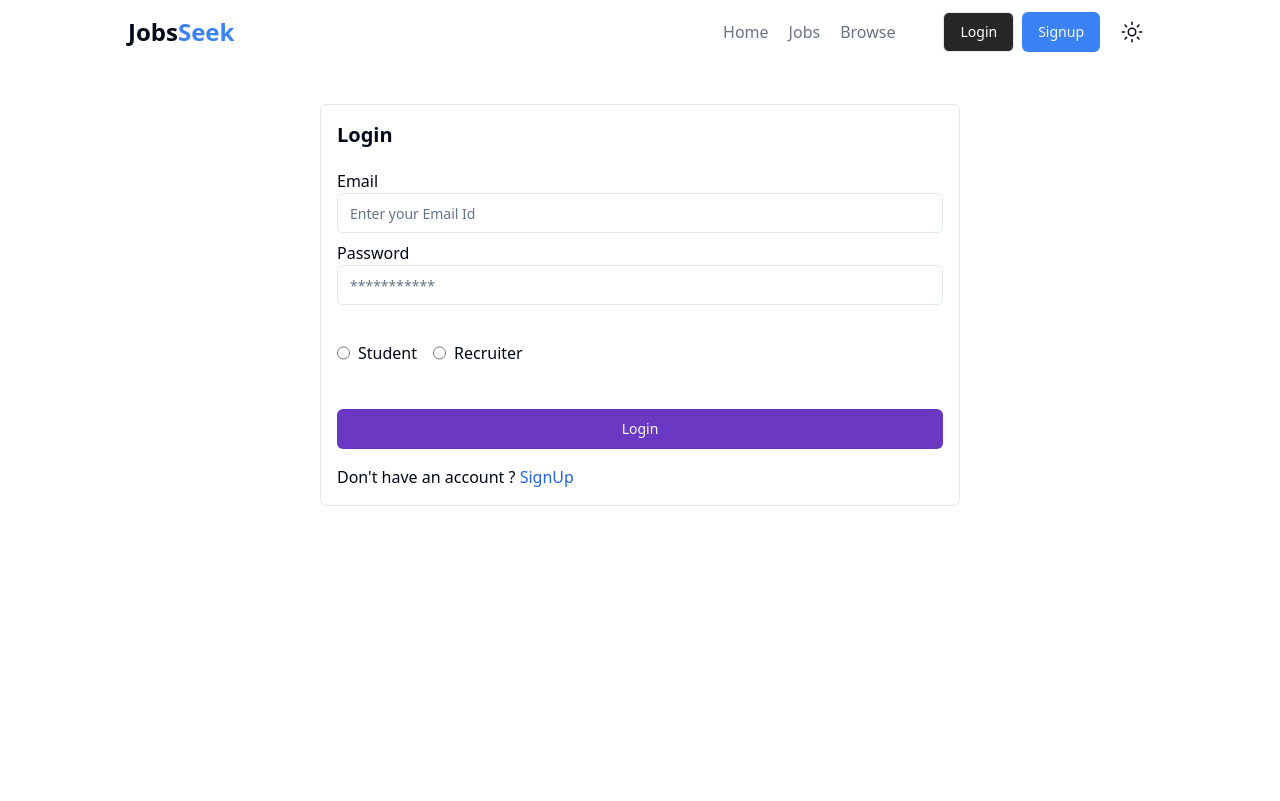
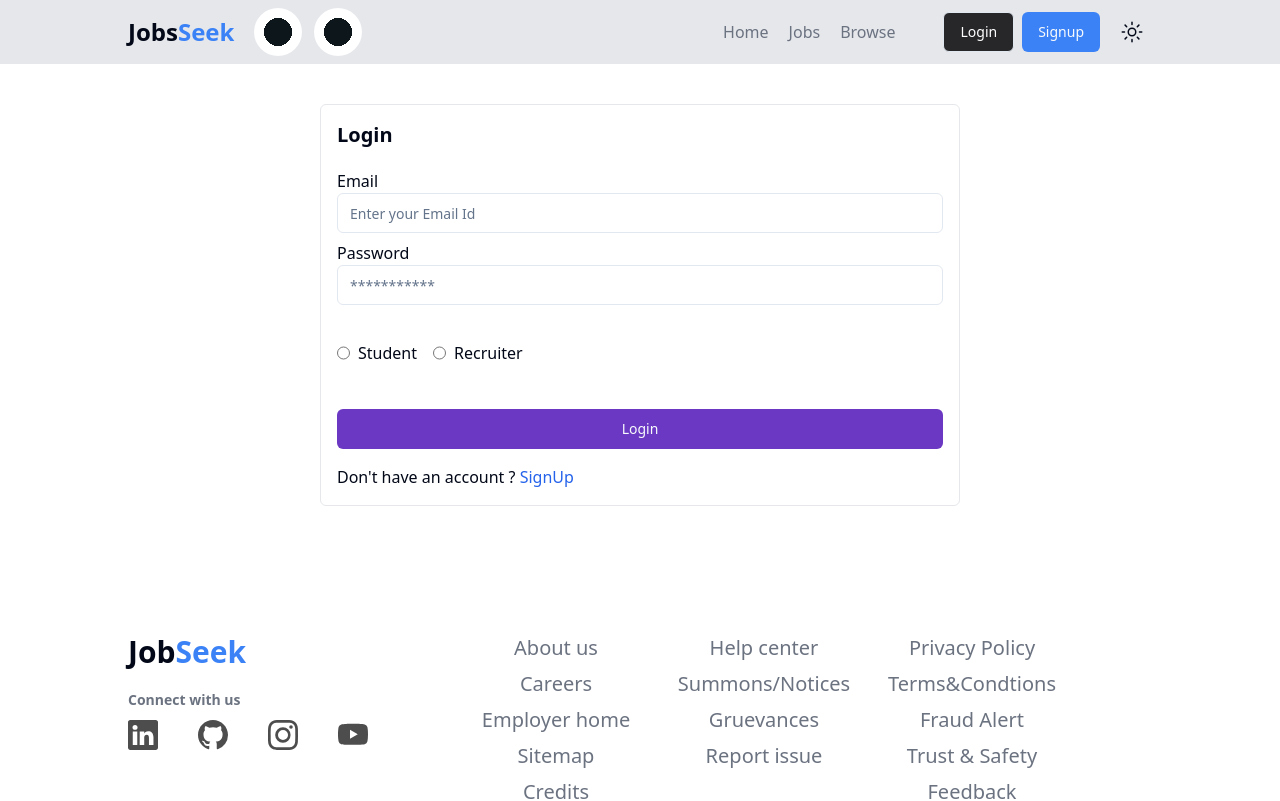
Before and after one commit to ashishkanwal/jobportal, a React (Vite) app in the folder frontend/: page /login in a window 1280 px wide. Shown: the top 801 px of the page. Built offline with nearby package versions, Linux system fonts and the light colour scheme.

Commit message:
responsive for mobile

```diff
--- a/frontend/src/components/Footer.jsx
+++ b/frontend/src/components/Footer.jsx
@@ -3,29 +3,29 @@ import './footer.css'
 
 const Footer = () => {
     return (
-        <div className='bg-white w-full'>
-            <div className='max-w-5xl mx-auto my-20 bg-white h-52 flex gap-2 py-2'>
-                <div className=' w-80 text-3xl font-semibold flex flex-col gap-5'>
+        <div className='bg-white w-full max-w-7xl'>
+            <div className='max-w-5xl mx-auto my-20 bg-white min-h-52 lg:h-52 flex gap-2 py-2 flex-col lg:flex-row'>
+                <div className=' w-80 text-3xl font-semibold flex flex-col gap-5 items-center lg:items-start'>
                     <div>
                         <span >Job</span><span className='text-blue-500'>Seek</span>
                     </div>
                     <div>
                         <h5 className='text-sm text-gray-500'>Connect with us</h5>
                         <div className='w-[240px]'>
-                            <ul class="example-2">
-                                <li class="icon-content">
+                            <ul className="example-2">
+                                <li className="icon-content">
                                     <a
                                         href="https://linkedin.com/"
                                         aria-label="LinkedIn"
                                         data-social="linkedin"
                                     >
-                                        <div class="filled"></div>
+                                        <div className="filled"></div>
                                         <svg
                                             xmlns="http://www.w3.org/2000/svg"
                                             width="16"
                                             height="16"
                                             fill="currentColor"
-                                            class="bi bi-linkedin"
+                                            className="bi bi-linkedin"
                                             viewBox="0 0 16 16"
                                             xml:space="preserve"
                                         >
@@ -35,17 +35,17 @@ const Footer = () => {
                                             ></path>
                                         </svg>
                                     </a>
-                                    <div class="tooltip">LinkedIn</div>
+                                    <div className="tooltip">LinkedIn</div>
                                 </li>
-                                <li class="icon-content">
+                                <li className="icon-content">
                                     <a href="https://www.github.com/" aria-label="GitHub" data-social="github">
-                                        <div class="filled"></div>
+                                        <div className="filled"></div>
                                         <svg
                                             xmlns="http://www.w3.org/2000/svg"
                                             width="16"
                                             height="16"
                                             fill="currentColor"
-                                            class="bi bi-github"
+                                            className="bi bi-github"
                                             viewBox="0 0 16 16"
                                             xml:space="preserve"
                                         >
@@ -55,21 +55,21 @@ const Footer = () => {
                                             ></path>
                                         </svg>
                                     </a>
-                                    <div class="tooltip">GitHub</div>
+                                    <div className="tooltip">GitHub</div>
                                 </li>
-                                <li class="icon-content">
+                                <li className="icon-content">
                                     <a
                                         href="https://www.instagram.com/"
                                         aria-label="Instagram"
                                         data-social="instagram"
                                     >
-                                        <div class="filled"></div>
+                                        <div className="filled"></div>
                                         <svg
                                             xmlns="http://www.w3.org/2000/svg"
                                             width="16"
                                             height="16"
                                             fill="currentColor"
-                                            class="bi bi-instagram"
+                                            className="bi bi-instagram"
                                             viewBox="0 0 16 16"
                                             xml:space="preserve"
                                         >
@@ -79,17 +79,17 @@ const Footer = () => {
                                             ></path>
                                         </svg>
                                     </a>
-                                    <div class="tooltip">Instagram</div>
+                                    <div className="tooltip">Instagram</div>
                                 </li>
-                                <li class="icon-content">
+                                <li className="icon-content">
                                     <a href="https://youtube.com/" aria-label="Youtube" data-social="youtube">
-                                        <div class="filled"></div>
+                                        <div className="filled"></div>
                                         <svg
                                             xmlns="http://www.w3.org/2000/svg"
                                             width="16"
                                             height="16"
                                             fill="currentColor"
-                                            class="bi bi-youtube"
+                                            className="bi bi-youtube"
                                             viewBox="0 0 16 16"
                                             xml:space="preserve"
                                         >
@@ -99,28 +99,28 @@ const Footer = () => {
                                             ></path>
                                         </svg>
                                     </a>
-                                    <div class="tooltip">Youtube</div>
+                                    <div className="tooltip">Youtube</div>
                                 </li>
                             </ul>
                         </div>
                     </div>
                 </div>
-                <div className='w-full flex gap-2 py-2 px-20'>
-                    <div className=' w-full flex flex-col gap-2 '>
+                <div className='w-full  lg:flex lg:flex-row  gap-2  lg:px-20 '>
+                    <div className=' w-full flex flex-col gap-2 text-center'>
                         <h4 className='text-xl text-gray-500 hover:text-black cursor-pointer'>About us</h4>
                         <h4 className='text-xl text-gray-500 hover:text-black cursor-pointer'>Careers</h4>
                         <h4 className='text-xl text-gray-500 hover:text-black cursor-pointer'>Employer home</h4>
                         <h4 className='text-xl text-gray-500 hover:text-black cursor-pointer'>Sitemap</h4>
                         <h4 className='text-xl text-gray-500 hover:text-black cursor-pointer'>Credits</h4>
                     </div>
-                    <div className=' w-full flex flex-col gap-2'>
+                    <div className=' w-full flex flex-col gap-2 text-center'>
                         <h4 className='text-xl text-gray-500 hover:text-black cursor-pointer'>Help center</h4>
                         <h4 className='text-xl text-gray-500 hover:text-black cursor-pointer'>Summons/Notices</h4>
                         <h4 className='text-xl text-gray-500 hover:text-black cursor-pointer'>Gruevances</h4>
                         <h4 className='text-xl text-gray-500 hover:text-black cursor-pointer'>Report issue</h4>
 
                     </div>
-                    <div className=' w-full flex flex-col gap-2'>
+                    <div className=' w-full flex flex-col gap-2 text-center'>
                         <h4 className='text-xl text-gray-500 hover:text-black cursor-pointer'>Privacy Policy</h4>
                         <h4 className='text-xl text-gray-500 hover:text-black cursor-pointer'>Terms&Condtions</h4>
                         <h4 className='text-xl text-gray-500 hover:text-black cursor-pointer'>Fraud Alert</h4>
--- a/frontend/src/components/LatestJobs.jsx
+++ b/frontend/src/components/LatestJobs.jsx
@@ -6,9 +6,9 @@ const LatestJobs = () => {
     return (
         <div className="max-w-5xl mx-auto my-20 h-5/6  flex flex-col ">
             <h1 className='text-4xl font-bold flex items-center justify-center'><span className='text-blue-500'>Latest & Top</span> Job Openings</h1>
-            <div className="grid grid-cols-3 gap-7 my-5">
+            <div className="grid grid-cols-1 lg:grid-cols-3 gap-7 my-5 px-1 sm:px-0">
                 {
-                    randomJobs.slice(0,6).map((item, index) => <LatestJobCards />)
+                    randomJobs.slice(0,6).map((item, index) => <LatestJobCards key={index} />)
                 }
             </div>
 
--- a/frontend/src/components/TopCompanies.jsx
+++ b/frontend/src/components/TopCompanies.jsx
@@ -10,11 +10,11 @@ const TopCompanies = () => {
         <h1 className='text-4xl font-bold'><span className='text-blue-500'>Top companies</span> Hiring Now</h1>
         </div>
         <div>
-      <Carousel className="w-5/6 max-w-6xl mx-auto my-20"> {/* Adjust the width as needed */}
-        <CarouselContent className="flex gap-2  h-40 ml-1"> {/* Adjust gap if needed */}
+      <Carousel className="w-5/6 max-w-6xl mx-auto my-20">
+        <CarouselContent className="flex gap-2  h-40 ml-1">
           {
             company.map((cat, index) => (
-              <CarouselItem key={index} className="w-56 border-2 rounded-md px-0"> {/* Ensure each item takes up 1/3 of the container */}
+              <CarouselItem key={index} className="w-56 border-2 rounded-md px-0">
                 <div className='w-full h-full py-2 flex flex-col gap-4 px-2'>
                  <div>
                  <div className='job-types flex gap-2 items-center'>
--- a/frontend/src/components/auth/Login.jsx
+++ b/frontend/src/components/auth/Login.jsx
@@ -10,6 +10,7 @@ import axios from "axios";
 import { useDispatch, useSelector } from "react-redux";
 import { setLoading } from "@/redux/authSlice";
 import { Loader, Loader2 } from "lucide-react";
+import Footer from "../Footer";
 
 function Login() {
   const [input, setInput] = useState({
@@ -58,9 +59,9 @@ function Login() {
   return (
     <div>
       <Navbar />
-      <div className="flex items-center justify-center max-w-7xl mx-auto">
+      <div className="flex sm:items-center sm:justify-center max-w-7xl mx-auto">
         <form
-          className="w-1/2 border border-gray-200 rounded-md p-4 my-10"
+          className="w-full sm:w-1/2 border border-gray-200 rounded-md p-4 my-10"
           onSubmit={submitHandler}
         >
           <h1 className="font-bold text-xl mb-5">Login</h1>
@@ -128,6 +129,7 @@ function Login() {
           </span>
         </form>
       </div>
+      <Footer/>
     </div>
   );
 }
--- a/frontend/src/components/auth/Signup.jsx
+++ b/frontend/src/components/auth/Signup.jsx
@@ -11,6 +11,7 @@ import axios from "axios";
 import { Loader2 } from "lucide-react";
 import { useDispatch, useSelector } from "react-redux";
 import { setLoading } from "@/redux/authSlice";
+import Footer from "../Footer";
 
 function Signup() {
   const [input, setInput] = useState({
@@ -76,9 +77,9 @@ function Signup() {
   return (
     <div>
       <Navbar />
-      <div className="flex items-center justify-center max-w-7xl mx-auto">
+      <div className="flex sm:items-center sm:justify-center max-w-7xl mx-auto">
         <form
-          className="w-1/2 border border-gray-200 rounded-md p-4 my-10"
+          className="w-full sm:w-1/2 border border-gray-200 rounded-md p-4 my-10"
           onSubmit={submitHandler}
         >
           <h1 className="font-bold text-xl mb-5">Sign Up</h1>
@@ -175,6 +176,7 @@ function Signup() {
           </span>
         </form>
       </div>
+      <Footer/>
     </div>
   );
 }
--- a/frontend/src/components/shared/Navbar.jsx
+++ b/frontend/src/components/shared/Navbar.jsx
@@ -1,94 +1,118 @@
-import { PopoverContent, PopoverTrigger, Popover } from '@radix-ui/react-popover'
-import React from 'react'
-import { Link } from 'react-router-dom'
-import { Button } from '../ui/button'
-import './navbar.css'
+import {
+  PopoverContent,
+  PopoverTrigger,
+  Popover,
+} from "@radix-ui/react-popover";
+import React from "react";
+import { Link } from "react-router-dom";
+import { Button } from "../ui/button";
+import "./navbar.css";
 import { IoSunnyOutline } from "react-icons/io5";
-import {
-    Avatar,
-    AvatarImage,
-} from "@/components/ui/avatar"
-import { LogOut, User2 } from 'lucide-react'
+import { Avatar, AvatarImage } from "@/components/ui/avatar";
+import { LogOut, User2 } from "lucide-react";
 
 function Navbar() {
   const user = false;
   return (
     <>
-        <div className='bg-white'>
-            <div className='flex items-center justify-between mx-auto max-w-5xl h-16'>
-                <div>
-                    <h1 className='text-2xl font-bold cursor-pointer'>Jobs<span className='text-blue-500'>Seek</span></h1>
+      <div className="bg-gray-200">
+        <div className="flex items-center justify-between mx-auto max-w-5xl h-16">
+          <div className="flex gap-5 h-full items-center">
+            <h1 className="text-2xl font-bold cursor-pointer">
+              Jobs<span className="text-blue-500">Seek</span>
+            </h1>
+            <div className="hidden sm:block">
+              <span className="loader cursor-pointer"></span>
             </div>
-                <div className='flex items-center gap-12'>
-                    <ul className='lists relative  font-medium items-center gap-5 cursor-pointer lg:flex hidden' >
-                        <li className='item relative text-gray-500 hover:text-gray-800'><Link to="/">Home</Link></li>
-                        <li className='item relative text-gray-500 hover:text-gray-800'><Link to="/jobs">Jobs</Link></li>
-                        <li className='item relative text-gray-500 hover:text-gray-800'><Link to="/browse">Browse</Link></li>
+          </div>
+          <div className="flex items-center gap-12">
+            <ul className="lists relative  font-medium items-center gap-5 cursor-pointer lg:flex hidden">
+              <li className="item relative text-gray-500 hover:text-gray-800">
+                <Link to="/">Home</Link>
+              </li>
+              <li className="item relative text-gray-500 hover:text-gray-800">
+                <Link to="/jobs">Jobs</Link>
+              </li>
+              <li className="item relative text-gray-500 hover:text-gray-800">
+                <Link to="/browse">Browse</Link>
+              </li>
             </ul>
 
-                            <div className='flex gap-3'>
-                                {!user?(<div className='flex items-center gap-2'>
-                                <Link to="/login"><Button variant="outline"className='bg-zinc-800 text-white'>Login</Button></Link>
-                                <Link to="/signup"><Button  className='bg-blue-500 hover:bg-blue-700'>Signup</Button></Link>
-                                </div>):(
+            <div className="flex gap-3">
+              {!user ? (
+                <div className="flex items-center gap-2">
+                  <Link to="/login">
+                    <Button
+                      variant="outline"
+                      className="bg-zinc-800 text-white"
+                    >
+                      Login
+                    </Button>
+                  </Link>
+                  <Link to="/signup">
+                    <Button className="bg-blue-500 hover:bg-blue-700">
+                      Signup
+                    </Button>
+                  </Link>
+                </div>
+              ) : (
                 <Popover>
                   <PopoverTrigger asChild>
-
-                                        <Avatar className='cursor-pointer'>
-                                            <AvatarImage src="https://github.com/shadcn.png" alt="@shadcn" />
-
+                    <Avatar className="cursor-pointer">
+                      <AvatarImage
+                        src="https://github.com/shadcn.png"
+                        alt="@shadcn"
+                      />
                     </Avatar>
                   </PopoverTrigger>
-                                    <PopoverContent className=' w-72 outline-none bg-gray-100 shadow-lg shadow-indigo-500/40 rounded-md px-2 py-2'>
-                                        <div className='flex gap-4 space-y-2'>
-                                            <Avatar className='cursor-pointer'>
-                                                <AvatarImage src="https://github.com/shadcn.png" alt="@shadcn" />
-
+                  <PopoverContent className=" w-72 outline-none bg-gray-100 shadow-lg shadow-indigo-500/40 rounded-md px-2 py-2">
+                    <div className="flex gap-4 space-y-2">
+                      <Avatar className="cursor-pointer">
+                        <AvatarImage
+                          src="https://github.com/shadcn.png"
+                          alt="@shadcn"
+                        />
                       </Avatar>
                       <div>
-
-                                                <h4 className='font-medium'>Ashish Kanwal</h4>
-                                                <p className='text-sm text-muted-foreground'>Junior Scientist at ISRO.</p>
+                        <h4 className="font-medium">Ashish Kanwal</h4>
+                        <p className="text-sm text-muted-foreground">
+                          Junior Scientist at ISRO.
+                        </p>
                       </div>
                     </div>
-                                        <div className='flex flex-col my-2  text-gray-600'>
-                                            <div className='flex w-fit items-center gap-2 cursor-pointer'>
+                    <div className="flex flex-col my-2  text-gray-600">
+                      <div className="flex w-fit items-center gap-2 cursor-pointer">
                         <User2 />
-                                                <Button variant='link'>View Profile</Button>
+                        <Button variant="link">View Profile</Button>
                       </div>
-                                            <div className='flex w-fit items-center gap-2 cursor-pointer'>
+                      <div className="flex w-fit items-center gap-2 cursor-pointer">
                         <LogOut />
-                                                <Button variant='link'>Logout</Button>
+                        <Button variant="link">Logout</Button>
                       </div>
                     </div>
-
-
                   </PopoverContent>
-                                </Popover>)}
+                </Popover>
+              )}
               <Popover>
                 <PopoverTrigger asChild>
-                                        <Avatar className='cursor-pointer  flex items-center justify-center'>
-                                            <IoSunnyOutline className='text-2xl' />
-
+                  <Avatar className="cursor-pointer  flex items-center justify-center">
+                    <IoSunnyOutline className="text-2xl" />
                   </Avatar>
                 </PopoverTrigger>
-                                    <PopoverContent className=' w-32 outline-none bg-gray-100 shadow-lg shadow-indigo-500/40 rounded-md px-2 py-2'>
-                                        <div className='flex flex-col gap-1 px-2 text-sm cursor-pointer'>
-                                            <h3 className='text-start text-sm'>Dark</h3>
-                                            <h3 className='text-start text-sm'>Light</h3>
-                                            <h3 className='text-start text-sm'>Default</h3>
+                <PopoverContent className=" w-32 outline-none bg-gray-100 shadow-lg shadow-indigo-500/40 rounded-md px-2 py-2">
+                  <div className="flex flex-col gap-1 px-2 text-sm cursor-pointer">
+                    <h3 className="text-start text-sm">Dark</h3>
+                    <h3 className="text-start text-sm">Light</h3>
+                    <h3 className="text-start text-sm">Default</h3>
                   </div>
                 </PopoverContent>
               </Popover>
             </div>
-
-
-
           </div>
         </div>
       </div>
     </>
-    )
+  );
 }
 
-export default Navbar
+export default Navbar;
--- a/frontend/src/components/shared/navbar.css
+++ b/frontend/src/components/shared/navbar.css
@@ -14,3 +14,73 @@
     width: 42px;
     transition: 1s ease;
 }
+
+/* From Uiverse.io by mobinkakei */
+.loader {
+    position: relative;
+    width: 108px;
+    display: flex;
+    justify-content: space-between;
+  }
+  .loader::after,
+  .loader::before {
+    content: "";
+    display: inline-block;
+    width: 48px;
+    height: 48px;
+    background-color: #fff;
+    background-image: radial-gradient(circle 14px, #0d161b 100%, transparent 0);
+    background-repeat: no-repeat;
+    border-radius: 50%;
+    animation: eyeMove 10s infinite, blink 10s infinite;
+  }
+  @keyframes eyeMove {
+    0%,
+    10% {
+      background-position: 0px 0px;
+    }
+    13%,
+    40% {
+      background-position: -15px 0px;
+    }
+    43%,
+    70% {
+      background-position: 15px 0px;
+    }
+    73%,
+    90% {
+      background-position: 0px 15px;
+    }
+    93%,
+    100% {
+      background-position: 0px 0px;
+    }
+  }
+  @keyframes blink {
+    0%,
+    10%,
+    12%,
+    20%,
+    22%,
+    40%,
+    42%,
+    60%,
+    62%,
+    70%,
+    72%,
+    90%,
+    92%,
+    98%,
+    100% {
+      height: 48px;
+    }
+    11%,
+    21%,
+    41%,
+    61%,
+    71%,
+    91%,
+    99% {
+      height: 18px;
+    }
+  }
```
Also changed, not shown: frontend/src/components/Home.jsx (+31 -16 lines). Lines whose indentation alone changed are shown as unchanged.
